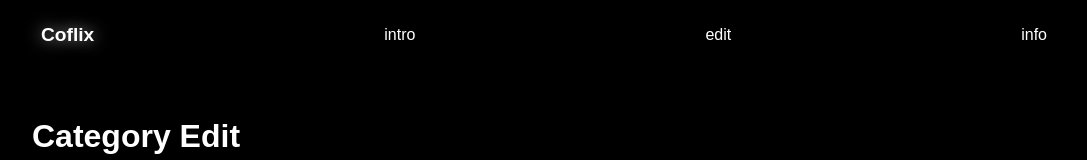
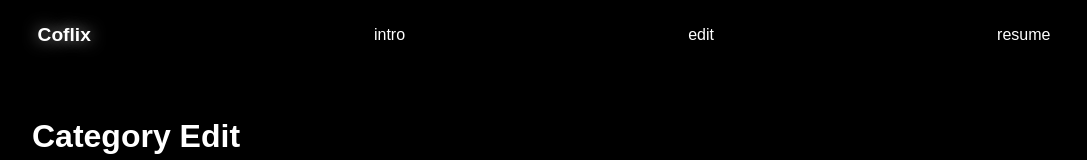
Before and after one commit to jaegwans/coflix, a Next.js app: page /edit in a window 1280 px wide. Shown: the top 160 px of the page, without its empty margins (96-1183 px from the left). Built offline with nearby package versions, Linux system fonts and the light colour scheme.

Commit message:
fix: info -> resume

```diff
--- a/src/components/common/Tab.tsx
+++ b/src/components/common/Tab.tsx
@@ -13,7 +13,7 @@ function Tab() {
                 </li>
                 <li onClick={() => onPush('/intro')}>intro</li>
                 <li onClick={() => onPush('/edit')}>edit</li>
-                <li onClick={() => alert('준비중입니다.')}>info</li>
+                <li onClick={() => alert('준비중입니다.')}>resume</li>
             </ul>
         </StyledTab>
     );
```
